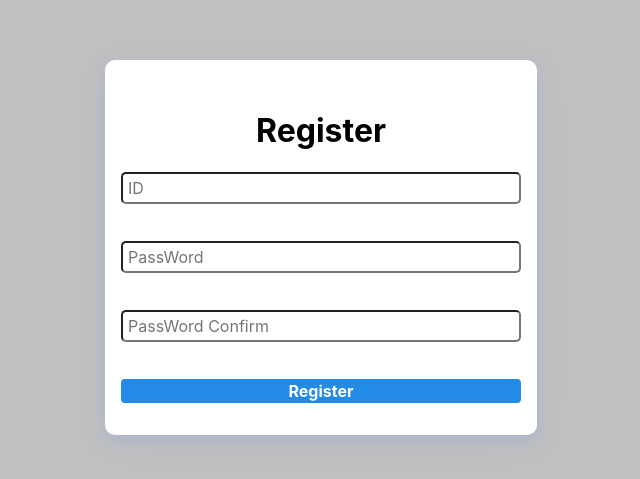
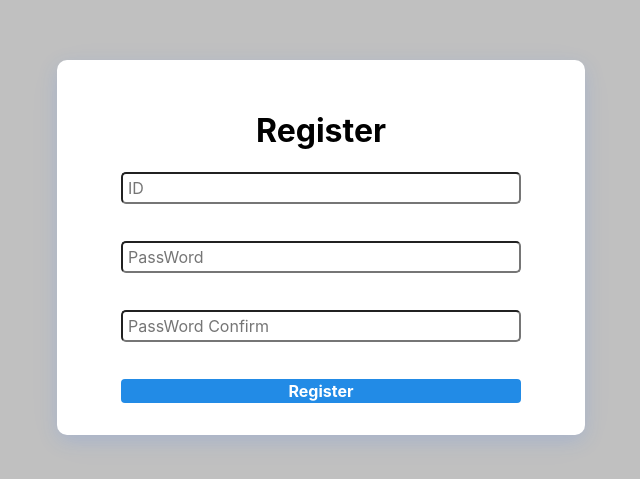
Before and after one commit to Insiro/nexus_dron_fe, a React (Create React App) app: page /auth/register in a window 1280 px wide. Shown: the part 131-610 px from the top of the page, without its empty margins (375-1015 px from the left). Built offline with nearby package versions, Linux system fonts and the light colour scheme.

Commit message:
Update register.jsx

```diff
--- a/src/pages/register.jsx
+++ b/src/pages/register.jsx
@@ -23,7 +23,7 @@ function RegisterComponent() {
     return (
         <BackGround>
             <CardWrapper>
-                <CardItem>
+                <CardItem padding="4rem">
                     <h1>Register</h1>
                     <InputBox
                         type="text"
```
